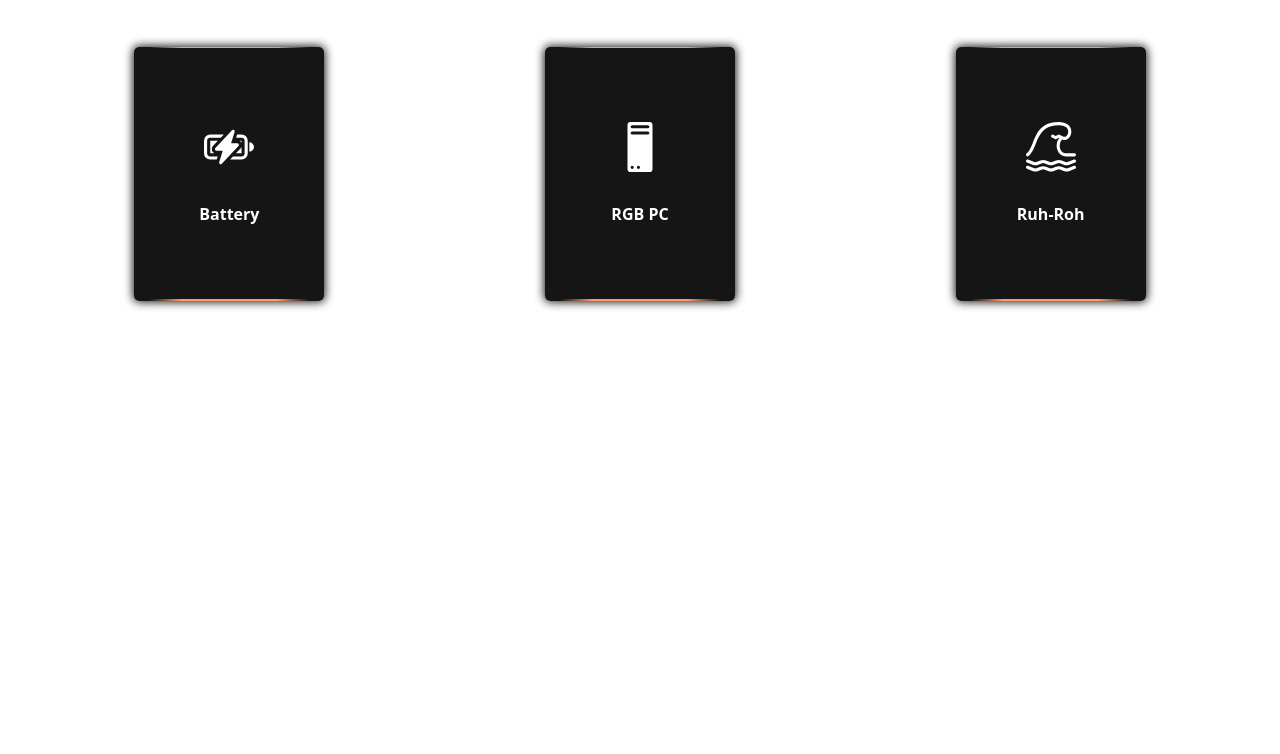
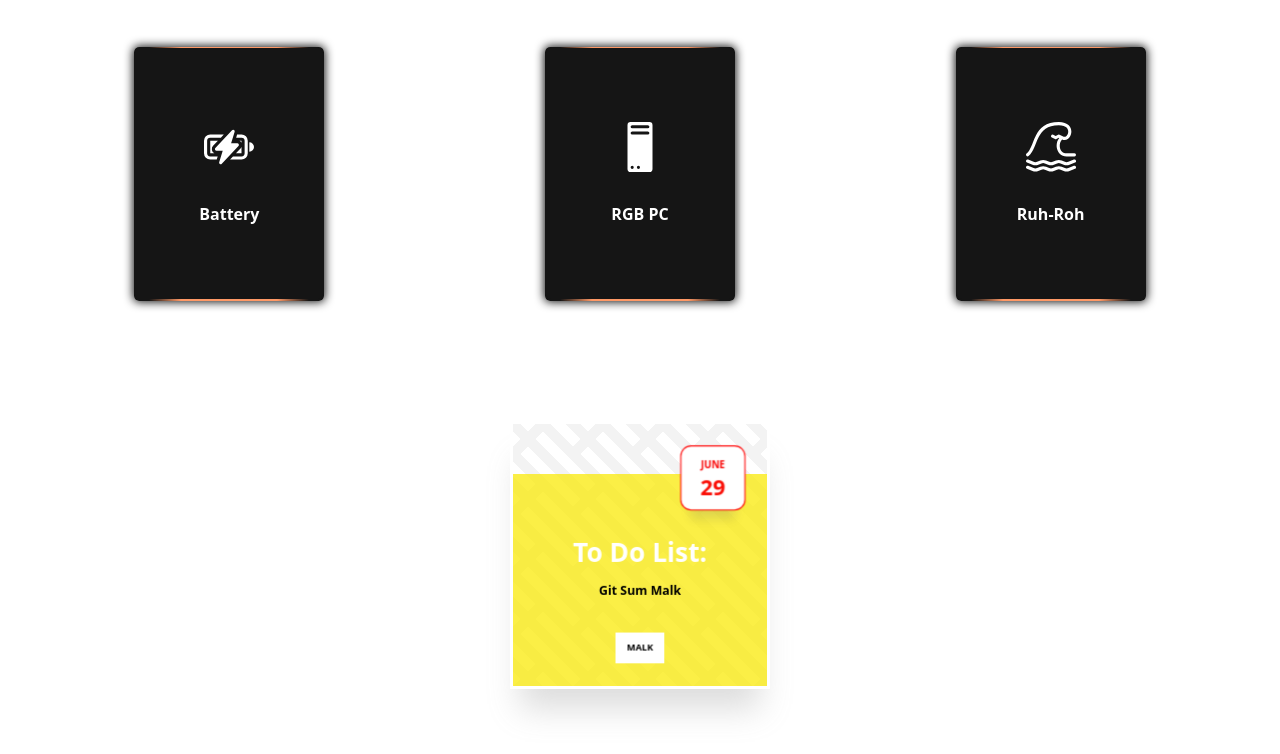
Before and after one commit to CraftedRNL/BootstrapComponents, a plain HTML site: page cards.html in a window 1280 px wide. Shown: the part 1174-1928 px from the top of the page. Before the commit the page ends 1575 px from the top, so only its background shows below. Drawn offline with nearby package versions, Linux system fonts and the light colour scheme.

Commit message:
new card

```diff
--- a/cards.html
+++ b/cards.html
@@ -177,9 +177,11 @@
                   <small class="badge">PC</small>
                   <div class="description">
                     <div class="pizza-title">
-                      <p class="pizza-title">
-                        <strong>4096 Gtx</strong>
-                        <strong>4096 Gtx</strong>
+                      <p class="pizza-title ">
+                        <small class="badge">4096</small>
+                      </p>
+                      <p class="pizza-title ">
+                        <small class="badge">GTX</small>
                       </p>
                       <svg fill-rule="nonzero" height="15px" width="15px" viewBox="0,0,256,256"
                         xmlns:xlink="http://www.w3.org/1999/xlink" xmlns="http://www.w3.org/2000/svg">
@@ -225,11 +227,11 @@
                 </div>
 
                 <div class="front-content">
-                  <small class="badge">Ahhhhh... help... mi drownin..</small>
+                  <small class="badge">Ahhhhh.. help.. mi drownin..</small>
                   <div class="description">
                     <div class="pizza-title">
                       <p class="pizza-title">
-                        <strong>Tsunami</strong>
+                        <strong>Wave</strong>
                       </p>
                       <svg fill-rule="nonzero" height="15px" width="15px" viewBox="0,0,256,256"
                         xmlns:xlink="http://www.w3.org/1999/xlink" xmlns="http://www.w3.org/2000/svg">
@@ -244,7 +246,7 @@
                       </svg>
                     </div>
                     <p class="card-footer">
-                      Im dead &nbsp; | &nbsp; Help needed SOS
+                      To Live &nbsp; | &nbsp; Or Not To Live
                     </p>
                   </div>
                   <div class="description">
@@ -269,8 +271,26 @@
                     </p>
                   </div>
                 </div>
-
               </div>
+            </div>
+          </div>
+        </div>
+      </div>
+      <div class="row">
+        <div class="col-4">
+          <div class="parent  mx-auto">
+            <div class="card3d">
+                <div class="content-box">
+                    <span class="card-title">To Do List:</span>
+                    <p class="card-content">
+                        Git Sum Malk
+                    </p>
+                    <span class="see-more"><a href="https://www.walmart.com/ip/Great-Value-Milk-Whole-Vitamin-D-Gallon-Plastic-Jug/10450114" target="_blank">Malk</a></span>
+                </div>
+                <div class="date-box">
+                    <span class="month">JUNE</span>
+                    <span class="date">29</span>
+                </div>
             </div>
           </div>
         </div>
--- a/css/cards.css
+++ b/css/cards.css
@@ -14,7 +14,7 @@
     display: flex;
     flex-direction: column;
     border-radius: 0.25rem;
-    background: url(/img/America.jpg);
+    background: url('../img/America.jpg');
     padding: 1.5rem;
   }
 
@@ -197,6 +197,7 @@
 
   .pizza-title p {
     width: 50%;
+    display: block;
   }
 
   .card-footer {
@@ -254,3 +255,120 @@
       transform: translateY(0px);
     }
   }
+/* 3d Card */
+.parent {
+  width: 300px;
+  padding: 20px;
+  perspective: 1000px;
+}
+
+.card3d {
+  padding-top: 50px;
+  /* border-radius: 10px; */
+  border: 3px solid rgb(255, 255, 255);
+  transform-style: preserve-3d;
+  background: linear-gradient(135deg,#0000 18.75%,#f3f3f3 0 31.25%,#0000 0),
+      repeating-linear-gradient(45deg,#f3f3f3 -6.25% 6.25%,#ffffff 0 18.75%);
+  background-size: 60px 60px;
+  background-position: 0 0, 0 0;
+  background-color: #f0f0f0;
+  width: 100%;
+  box-shadow: rgba(142, 142, 142, 0.3) 0px 30px 30px -10px;
+  transition: all 0.5s ease-in-out;
+}
+
+.card3d:hover {
+  background-position: -100px 100px, -100px 100px;
+  transform: rotate3d(0.5, 1, 0, 30deg);
+}
+
+.content-box {
+  background: rgba(250, 234, 4, 0.732);
+  /* border-radius: 10px 100px 10px 10px; */
+  transition: all 0.5s ease-in-out;
+  padding: 60px 25px 25px 25px;
+  transform-style: preserve-3d;
+}
+
+.content-box .card-title {
+  display: inline-block;
+  color: white;
+  font-size: 25px;
+  font-weight: 900;
+  transition: all 0.5s ease-in-out;
+  transform: translate3d(0px, 0px, 50px);
+}
+
+.content-box .card-title:hover {
+  transform: translate3d(0px, 0px, 60px);
+}
+
+.content-box .card-content {
+  margin-top: 10px;
+  font-size: 12px;
+  font-weight: 700;
+  color: #000000;
+  transition: all 0.5s ease-in-out;
+  transform: translate3d(0px, 0px, 30px);
+}
+
+.content-box .card-content:hover {
+  transform: translate3d(0px, 0px, 60px);
+}
+
+.content-box .see-more {
+  cursor: pointer;
+  margin-top: 1rem;
+  display: inline-block;
+  font-weight: 900;
+  font-size: 9px;
+  text-transform: uppercase;
+  color: rgb(7, 185, 255);
+  /* border-radius: 5px; */
+  background: white;
+  padding: 0.5rem 0.7rem;
+  transition: all 0.5s ease-in-out;
+  transform: translate3d(0px, 0px, 20px);
+
+
+}
+
+.content-box .see-more:hover {
+  transform: translate3d(0px, 0px, 60px);
+
+}
+
+.date-box {
+  position: absolute;
+  top: 30px;
+  right: 30px;
+  height: 60px;
+  width: 60px;
+  background: white;
+  border: 1px solid rgb(255, 7, 7);
+  border-radius: 10px;
+  padding: 10px;
+  transform: translate3d(0px, 0px, 80px);
+  box-shadow: rgba(100, 100, 111, 0.2) 0px 17px 10px -10px;
+}
+
+.date-box span {
+  display: block;
+  text-align: center;
+}
+
+.date-box .month {
+  color: rgb(250, 4, 4);
+  font-size: 9px;
+  font-weight: 700;
+}
+
+.date-box .date {
+  font-size: 20px;
+  font-weight: 900;
+  color: rgb(250, 12, 4);
+}
+a {
+  text-decoration: none;
+  color: black;
+}
```
